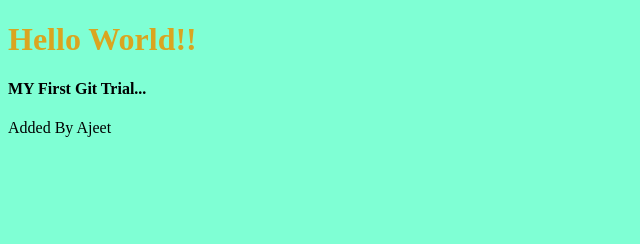
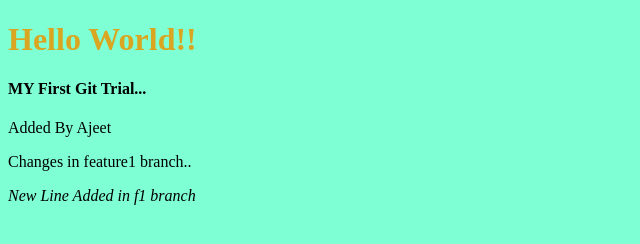
Before and after one commit to AlphaCoder4518/ProjectGit, a plain HTML site: page index.html in a window 1280 px wide. Shown: the whole page, without its empty margins (0-640 px from the left). Drawn offline with Linux system fonts and the light colour scheme.

Commit message:
New line Added in f1 branch

```diff
--- a/index.html
+++ b/index.html
@@ -10,5 +10,7 @@
     <h1>Hello World!!</h1>
     <h4>MY First Git Trial...</h4>
     <p>Added By Ajeet</p>
+    <p>Changes in feature1 branch..</p>
+    <i>New Line Added in f1 branch</i>
 </body>
 </html>
```
